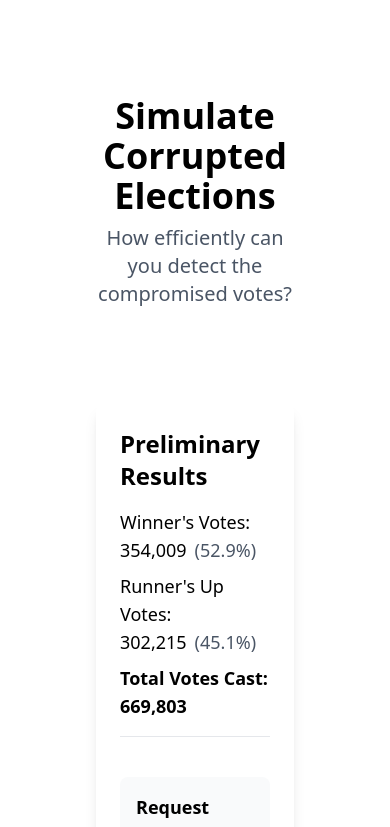
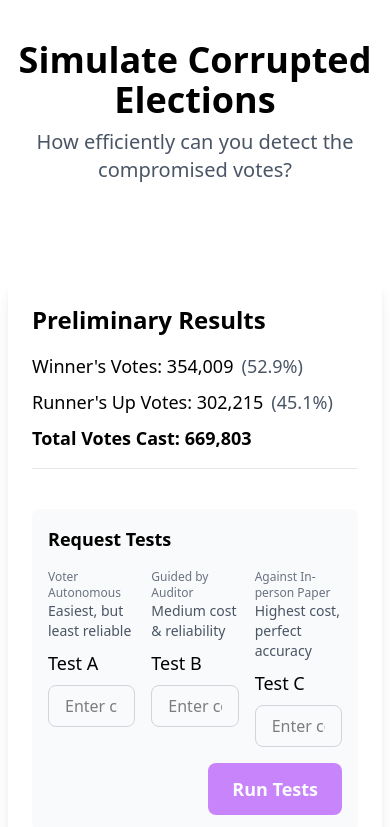
Before and after one commit to dsernst/simulate-corrupted-election, a Next.js app: page / in a window 390 px wide. Shown: the top 827 px of the page. Built offline with nearby package versions, Linux system fonts and the light colour scheme.

Commit message:
Responsive page x-padding

```diff
--- a/app/page.tsx
+++ b/app/page.tsx
@@ -71,7 +71,7 @@ export default function Home() {
   }
 
   return (
-    <main className="flex min-h-screen flex-col items-center justify-center p-24 gap-8">
+    <main className="flex min-h-screen flex-col items-center justify-center sm:!p-24 p-2 py-10 gap-8">
       <div className="text-center mb-8">
         <h1 className="text-4xl font-bold mb-2">
           Simulate Corrupted Elections
```
